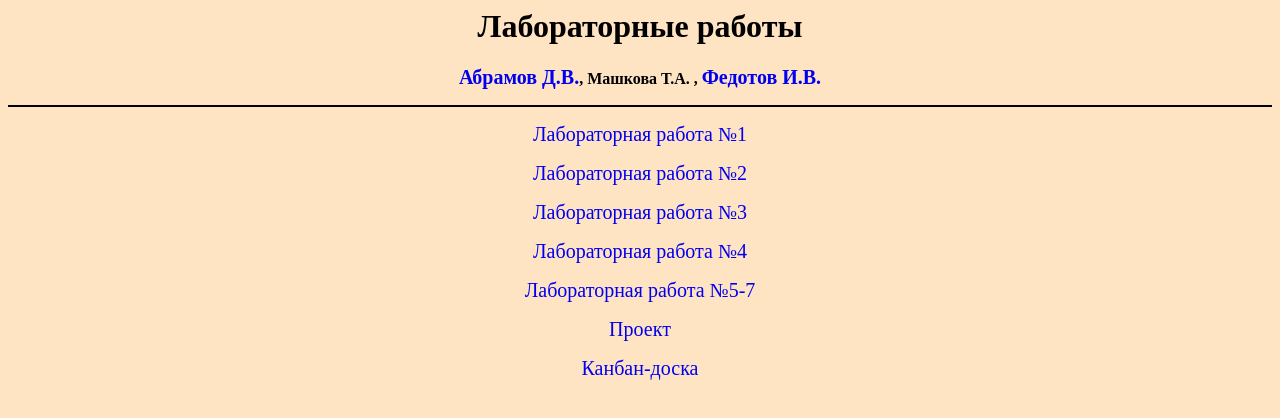
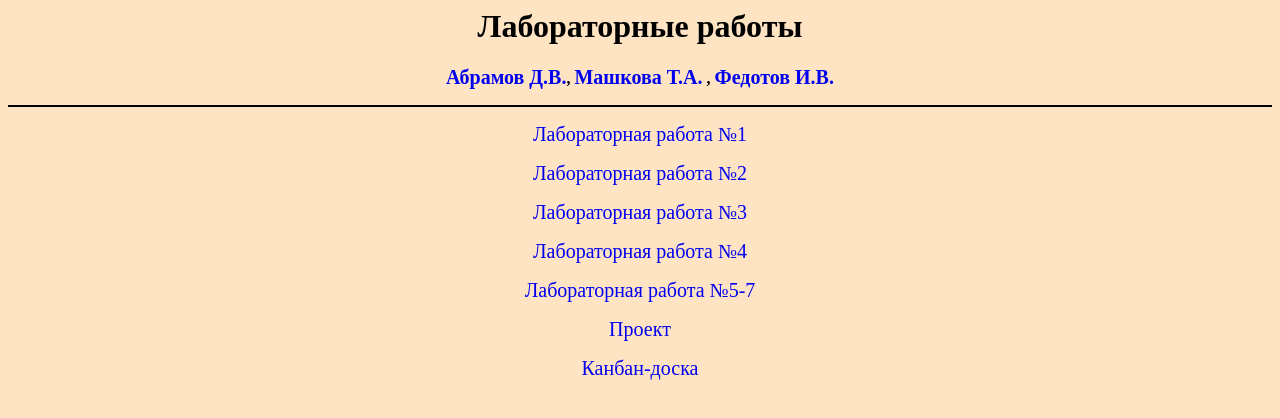
Before and after one commit to sdfxxx-mashkova/2sem, a plain HTML site: page index.html in a window 1280 px wide. Drawn offline with Linux system fonts and the light colour scheme.

Commit message:
Update index.html

```diff
--- a/index.html
+++ b/index.html
@@ -13,7 +13,7 @@ a:hover {text-decoration: underline;
     }
 </style>
 	<center><h1>Лабораторные работы</h1></center>
-	<p style="text-align:center"><strong><span style="font-family:Times New Roman ,sans-serif"><a href="https://github.com/Stankin-Abramov/lab4kurs2sem">Абрамов Д.В.</a>, Машкова Т.А. ,
+	<p style="text-align:center"><strong><span style="font-family:Times New Roman ,sans-serif"><a href="https://github.com/Stankin-Abramov/lab4kurs2sem">Абрамов Д.В.</a>, <a href="https://github.com/sdfxxx-mashkova/2sem">Машкова Т.А.</a> ,
         <a href="https://github.com/vanya97/IS">Федотов И.В.</a></span></strong></p>
 
 <hr color="#000000">
```
